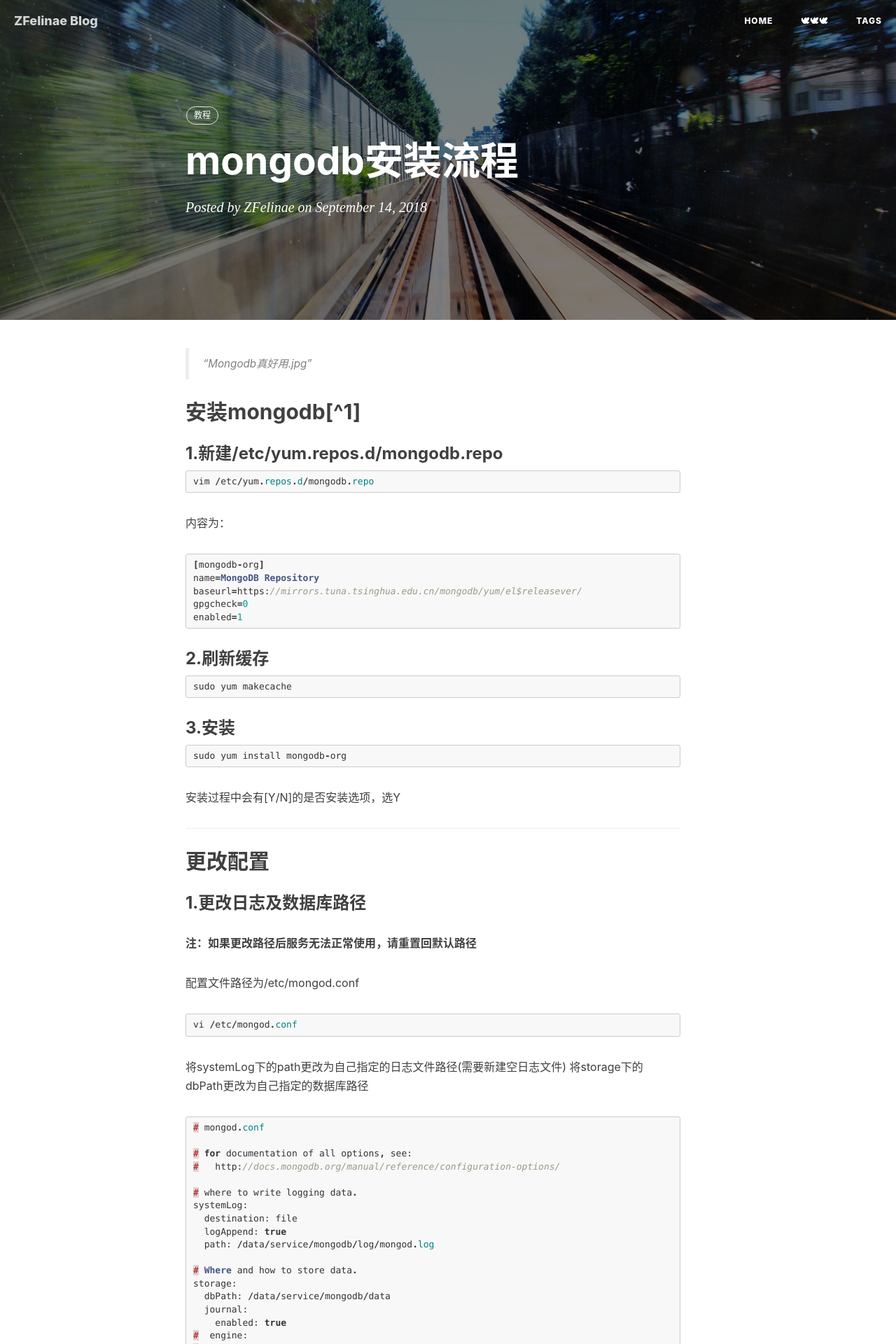
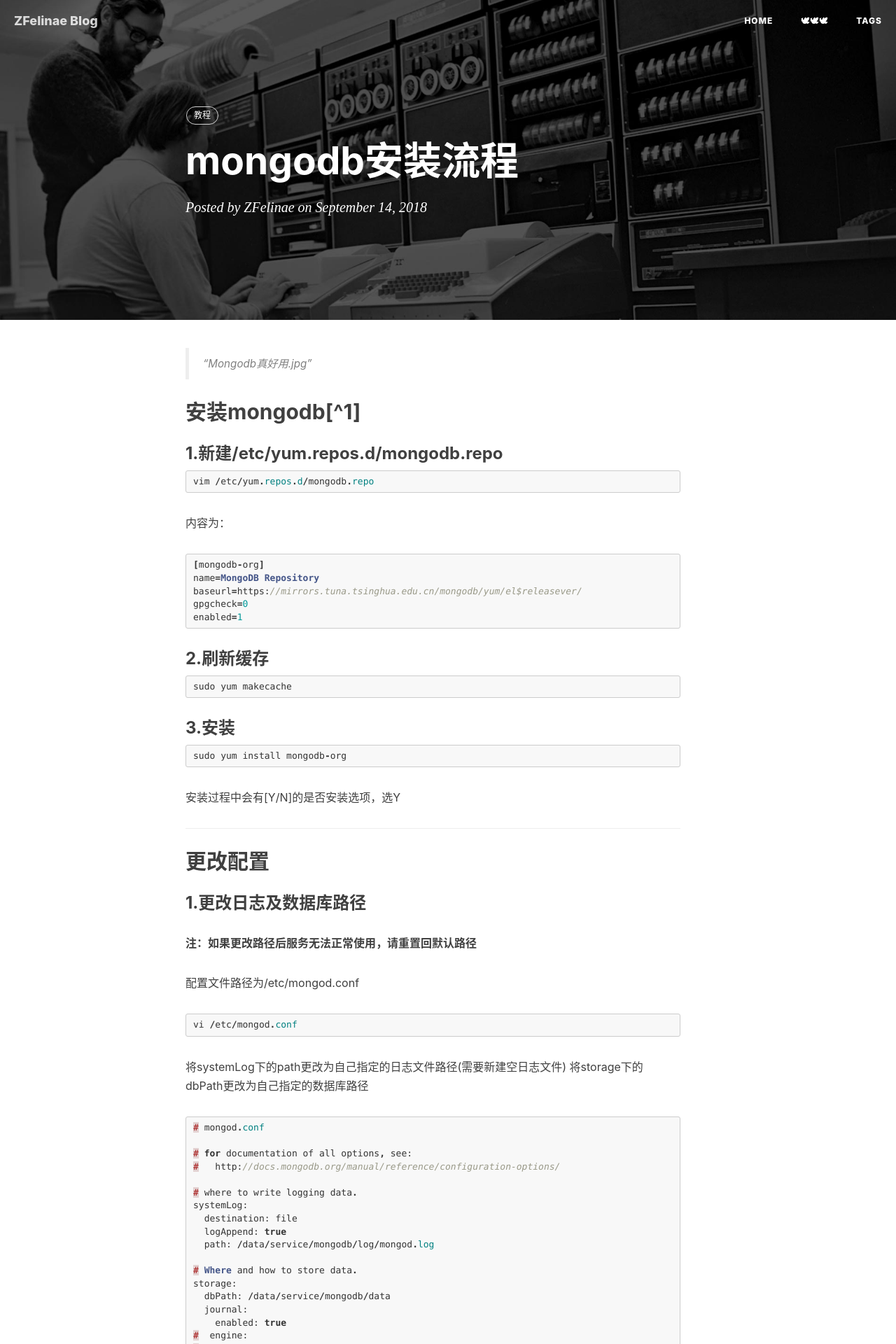
Before and after one commit to ZFelinae/ZFelinae.github.io, a Jekyll site: the page built from _posts/2018-09-14-安装MongoDB.markdown, in a window 1280 px wide. Shown: the top 1920 px of the page at 70% size. Built offline with Jekyll 4.4.1, drawn with Linux system fonts in a browser that asks for light colours; nearby versions of some CDN libraries; comment, search, counter and statistics services are not loaded.

Commit message:
更换了安装mongodb的标题图

```diff
--- a/_posts/2018-09-14-安装MongoDB.markdown
+++ b/_posts/2018-09-14-安装MongoDB.markdown
@@ -4,7 +4,7 @@ title:      "mongodb安装流程"
 subtitle:   ""
 date:       2018-09-14 11:16:00
 author:     "ZFelinae"
-header-img: "img/post-bg-2015.jpg"
+header-img: "img/post-mongodb-install.jpg"
 tags: 教程
 ---
 
```
Also changed, not shown: img/post-mongodb-install.jpg (renamed from img/post-bg-unix-linux.jpg).
